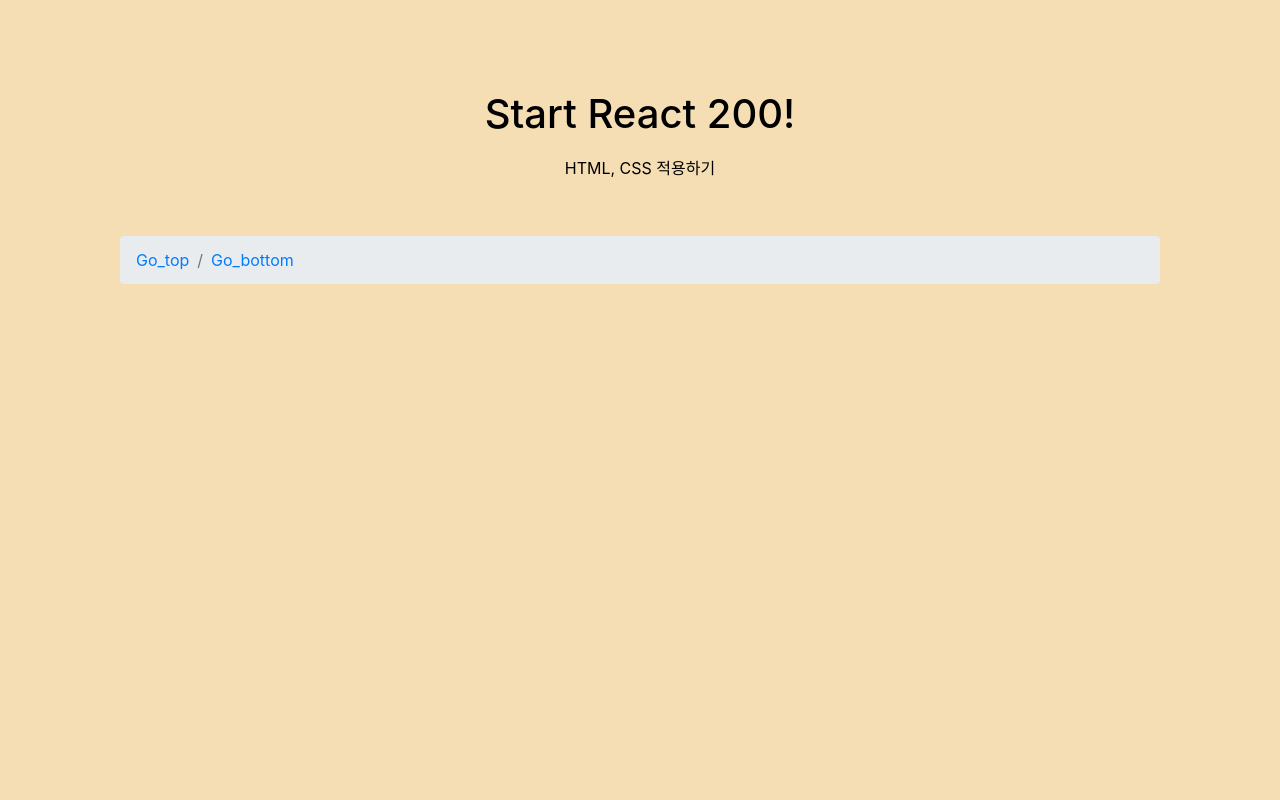
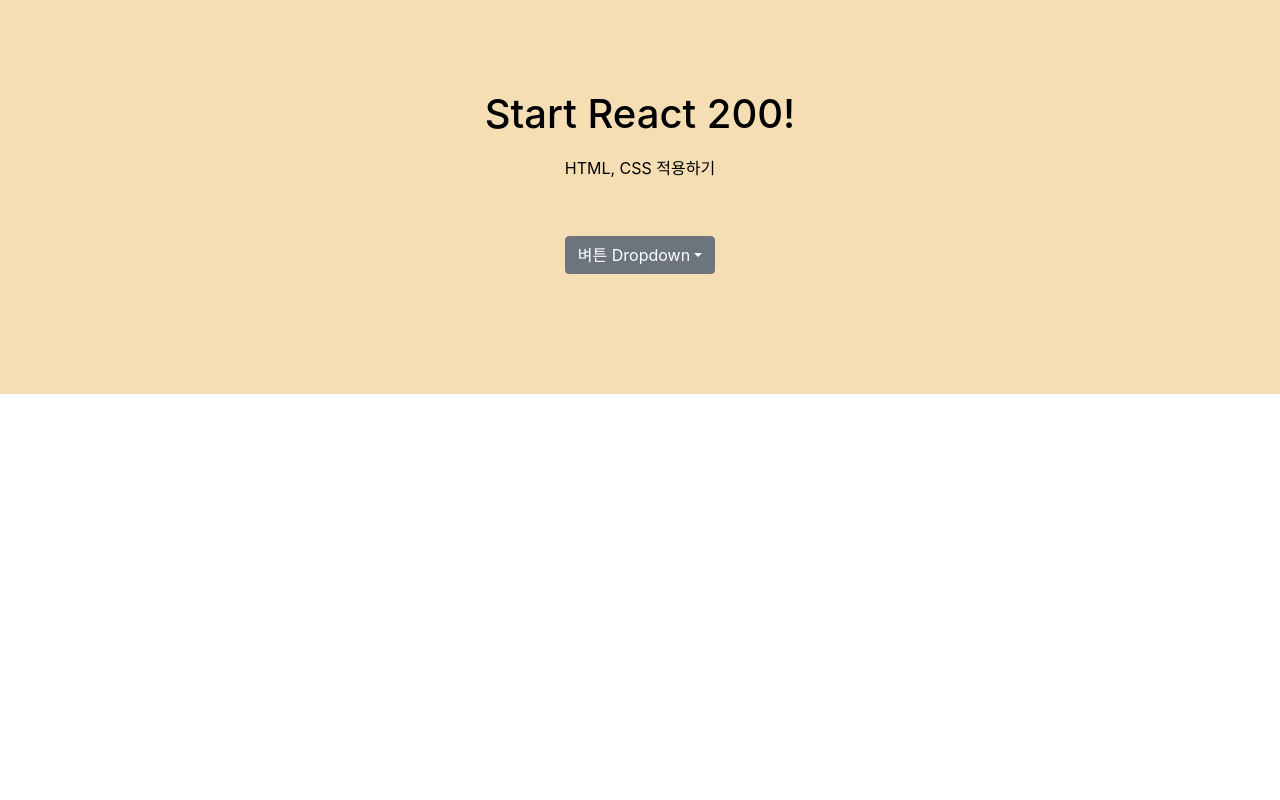
Before and after one commit to dev-chloe/hangout-react200, a React (Create React App) app: page / in a window 1280 px wide. Shown: the top 800 px of the page. Built offline with nearby package versions, Linux system fonts and the light colour scheme.

Commit message:
react200 초급037

```diff
--- a/src/App.js
+++ b/src/App.js
@@ -1,6 +1,6 @@
 import React from 'react';
 import './App.css';
-import ReactstrapBreadcrumbs from './R036_ReactstrapBreadcrumbs';
+import ReactstrapDropdown from './R037_ReactstrapDropdown';
 import 'bootstrap/dist/css/bootstrap.css';
 
 function App() {
@@ -8,7 +8,7 @@
     <div>
       <h1>Start React 200!</h1>
       <p>HTML, CSS 적용하기</p>
-      <ReactstrapBreadcrumbs />
+      <ReactstrapDropdown />
     </div>
   );
 }
--- /dev/null
+++ b/src/R037_ReactstrapDropdown.js
@@ -0,0 +1,35 @@
+import React, { Component } from 'react';
+import { ButtonDropdown, DropdownItem, DropdownMenu, DropdownToggle } from 'reactstrap';
+
+class R037_ReactstrapDropdown extends Component {
+  constructor(props) {
+    super(props);
+    this.state = {
+      dropdownOpen: false
+    }
+  }
+
+  toggle = (e) => {
+    this.setState({ dropdownOpen: !this.state.dropdownOpen });
+  }
+
+  render() {
+    return (
+      <ButtonDropdown isOpen={this.state.dropdownOpen} toggle={this.toggle}>
+        <DropdownToggle caret>벼튼 Dropdown</DropdownToggle>
+        <DropdownMenu>
+          <DropdownItem header>헤더</DropdownItem>
+          <DropdownItem disabled>비활성화 버튼</DropdownItem>
+          <a href="https://github.com/dev-chloe">
+            <DropdownItem>example 웹 사이트로 이동</DropdownItem>
+          </a>
+          <DropdownItem onClick={e => alert("alert 버튼")}>
+            Alert 버튼
+          </DropdownItem>
+        </DropdownMenu>
+      </ButtonDropdown>
+    )
+  }
+}
+
+export default R037_ReactstrapDropdown;
```
